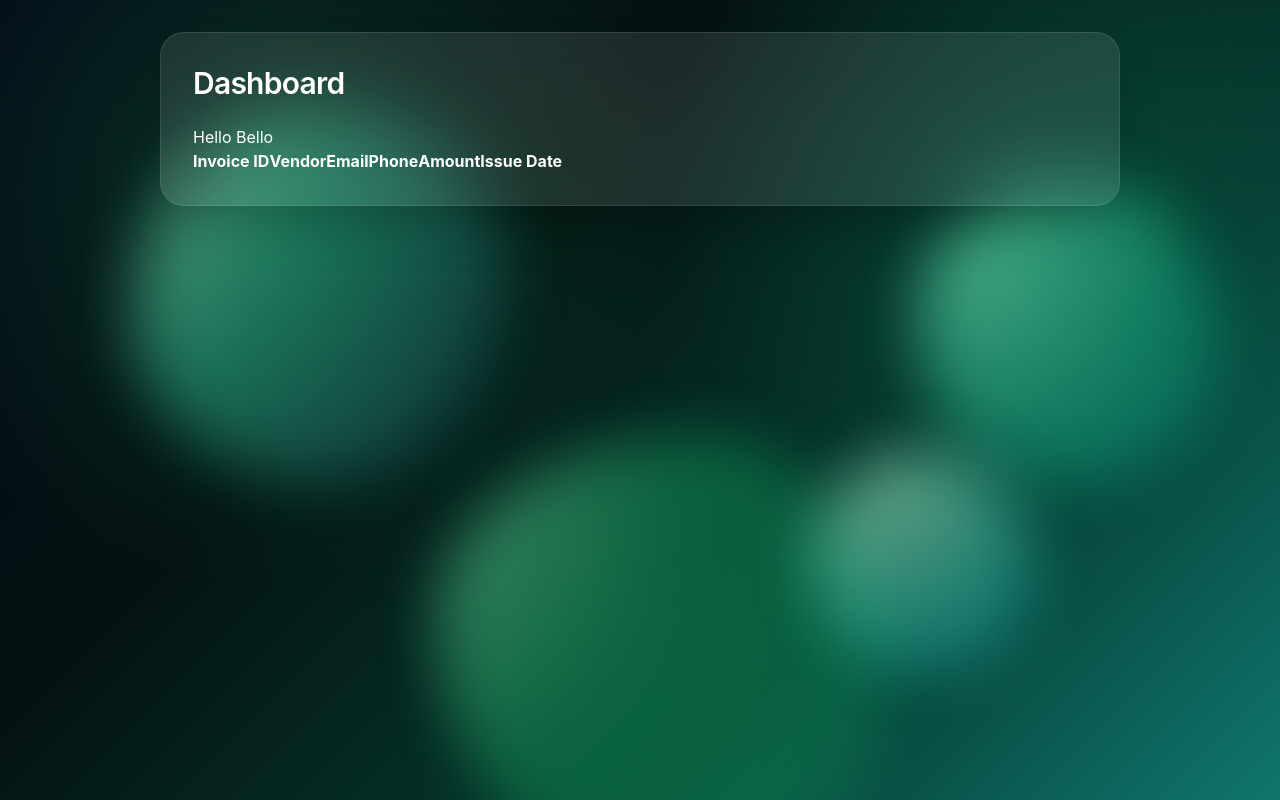
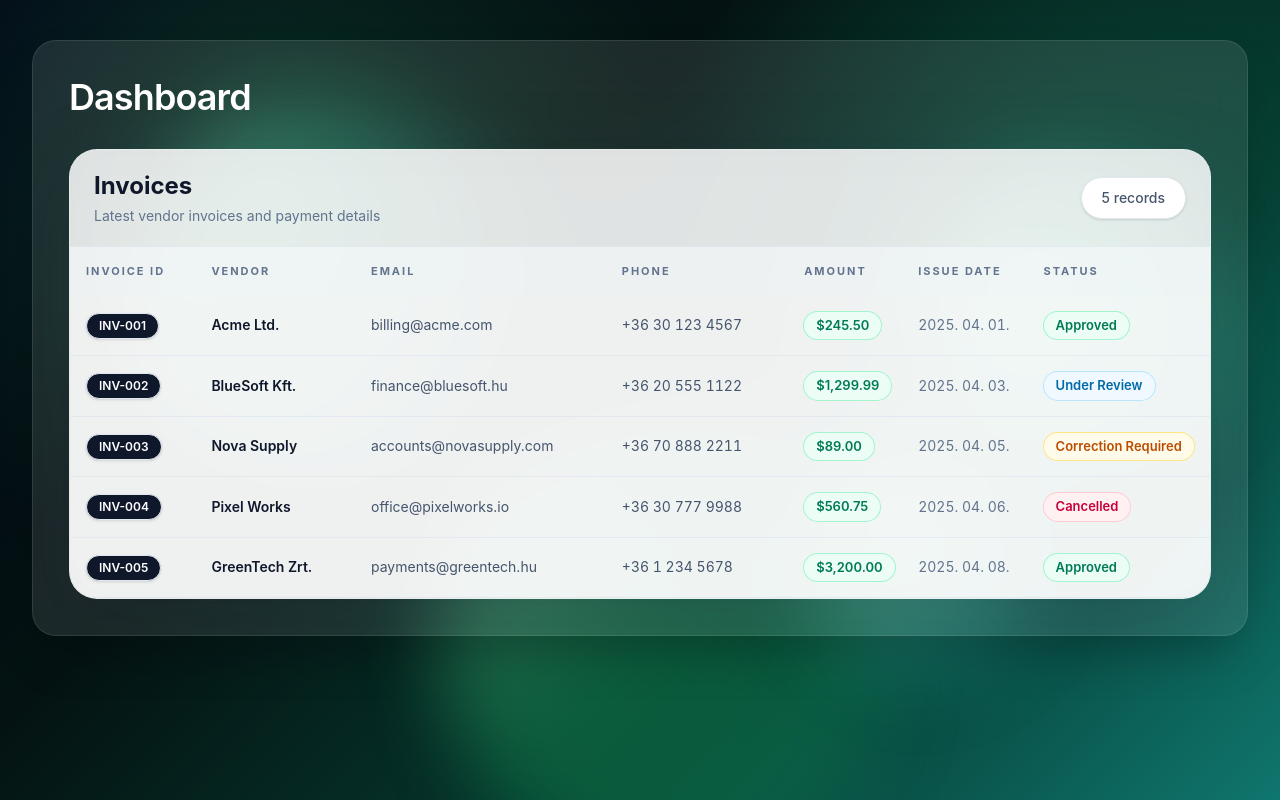
Before and after one commit to Antal-Teofil/Invoice-Processing-Pipeline, a React (Vite) app in the folder InvoiceProcessingPipeline/InvoiceProcessingPipeline.Dashboard/: page /dashboard in a window 1280 px wide. Built offline with nearby package versions, Linux system fonts and the light colour scheme.

Commit message:
basic invoice table style

```diff
--- a/InvoiceProcessingPipeline/InvoiceProcessingPipeline.Dashboard/src/components/InvoiceTable.tsx
+++ b/InvoiceProcessingPipeline/InvoiceProcessingPipeline.Dashboard/src/components/InvoiceTable.tsx
@@ -6,22 +6,55 @@ type InvoiceTableProperties = {
 
 export default function InvoiceTable({ invoiceRows }: InvoiceTableProperties) {
   return (
-    <table>
-      <thead>
+    <section className="overflow-hidden rounded-[28px] border border-white/60 bg-white/75 shadow-[0_20px_80px_rgba(15,23,42,0.18)] backdrop-blur-xl">
+      <div className="flex items-center justify-between border-b border-slate-200/70 bg-white/40 px-6 py-5">
+        <div>
+          <h2 className="text-2xl font-bold text-slate-900">Invoices</h2>
+          <p className="mt-1 text-sm text-slate-500">
+            Latest vendor invoices and payment details
+          </p>
+        </div>
+
+        <div className="whitespace-nowrap rounded-full border border-slate-200 bg-white px-5 py-2.5 text-sm font-medium text-slate-600 shadow-sm">
+          {invoiceRows.length} records
+        </div>
+      </div>
+
+      <div className="w-full">
+        <table className="w-full table-fixed border-collapse">
+          <thead className="bg-slate-50/80">
             <tr>
-          <th>Invoice ID</th>
-          <th>Vendor</th>
-          <th>Email</th>
-          <th>Phone</th>
-          <th>Amount</th>
-          <th>Issue Date</th>
+              <th className="w-[11%] px-4 py-4 text-left text-[11px] font-bold uppercase tracking-[0.18em] text-slate-500">
+                Invoice ID
+              </th>
+              <th className="w-[14%] px-4 py-4 text-left text-[11px] font-bold uppercase tracking-[0.18em] text-slate-500">
+                Vendor
+              </th>
+              <th className="w-[22%] px-4 py-4 text-left text-[11px] font-bold uppercase tracking-[0.18em] text-slate-500">
+                Email
+              </th>
+              <th className="w-[16%] px-4 py-4 text-left text-[11px] font-bold uppercase tracking-[0.18em] text-slate-500">
+                Phone
+              </th>
+              <th className="w-[10%] px-4 py-4 text-left text-[11px] font-bold uppercase tracking-[0.18em] text-slate-500">
+                Amount
+              </th>
+              <th className="w-[11%] px-4 py-4 text-left text-[11px] font-bold uppercase tracking-[0.18em] text-slate-500">
+                Issue Date
+              </th>
+              <th className="w-[16%] px-4 py-4 text-left text-[11px] font-bold uppercase tracking-[0.18em] text-slate-500">
+                Status
+              </th>
             </tr>
           </thead>
+
           <tbody>
             {invoiceRows.map((row) => (
               <InvoiceTableRow key={row.invoiceId} {...row} />
             ))}
           </tbody>
         </table>
+      </div>
+    </section>
   );
 }
--- a/InvoiceProcessingPipeline/InvoiceProcessingPipeline.Dashboard/src/components/InvoiceTableRow.tsx
+++ b/InvoiceProcessingPipeline/InvoiceProcessingPipeline.Dashboard/src/components/InvoiceTableRow.tsx
@@ -1,3 +1,9 @@
+export type InvoiceStatus =
+  | "Approved"
+  | "Correction Required"
+  | "Cancelled"
+  | "Under Review";
+
 export type InvoiceRow = {
   invoiceId: string;
   vendorName: string;
@@ -5,7 +11,34 @@ export type InvoiceRow = {
   phoneNumber: string;
   amount: number;
   issueDate: string;
+  status: InvoiceStatus;
 };
+
+const amountFormatter = new Intl.NumberFormat("en-US", {
+  style: "currency",
+  currency: "USD",
+});
+
+const dateFormatter = new Intl.DateTimeFormat("hu-HU", {
+  year: "numeric",
+  month: "2-digit",
+  day: "2-digit",
+});
+
+function getStatusClasses(status: InvoiceStatus) {
+  switch (status) {
+    case "Approved":
+      return "bg-emerald-50 text-emerald-700 ring-1 ring-emerald-200";
+    case "Correction Required":
+      return "bg-amber-50 text-amber-700 ring-1 ring-amber-200";
+    case "Cancelled":
+      return "bg-rose-50 text-rose-700 ring-1 ring-rose-200";
+    case "Under Review":
+      return "bg-sky-50 text-sky-700 ring-1 ring-sky-200";
+    default:
+      return "bg-slate-50 text-slate-700 ring-1 ring-slate-200";
+  }
+}
 
 export default function InvoiceTableRow({
   invoiceId,
@@ -14,15 +47,55 @@ export default function InvoiceTableRow({
   phoneNumber,
   amount,
   issueDate,
+  status,
 }: InvoiceRow) {
   return (
-    <tr>
-      <td>{invoiceId}</td>
-      <td>{vendorName}</td>
-      <td>{emailAddress}</td>
-      <td>{phoneNumber}</td>
-      <td>{amount}</td>
-      <td>{issueDate}</td>
+    <tr className="border-b border-slate-200/80 bg-white/70 transition-all duration-200 hover:bg-sky-50/70">
+      <td className="px-4 py-4 align-middle">
+        <span className="inline-flex whitespace-nowrap rounded-full border border-slate-200 bg-slate-900 px-3 py-1 text-xs font-semibold text-white shadow-sm">
+          {invoiceId}
+        </span>
+      </td>
+
+      <td className="px-4 py-4 align-middle">
+        <div className="truncate text-sm font-semibold text-slate-900">
+          {vendorName}
+        </div>
+      </td>
+
+      <td className="px-4 py-4 align-middle">
+        <a
+          href={`mailto:${emailAddress}`}
+          title={emailAddress}
+          className="block truncate text-sm text-slate-600 transition-colors hover:text-sky-600"
+        >
+          {emailAddress}
+        </a>
+      </td>
+
+      <td className="whitespace-nowrap px-4 py-4 align-middle text-sm text-slate-600 tabular-nums">
+        {phoneNumber}
+      </td>
+
+      <td className="px-4 py-4 align-middle">
+        <span className="inline-flex whitespace-nowrap rounded-full bg-emerald-50 px-3 py-1 text-[13px] font-semibold text-emerald-700 ring-1 ring-emerald-200">
+          {amountFormatter.format(amount)}
+        </span>
+      </td>
+
+      <td className="whitespace-nowrap px-4 py-4 align-middle text-sm text-slate-500 tabular-nums">
+        {dateFormatter.format(new Date(issueDate))}
+      </td>
+
+      <td className="px-4 py-4 align-middle">
+        <span
+          className={`inline-flex whitespace-nowrap rounded-full px-3 py-1 text-[13px] font-semibold ${getStatusClasses(
+            status
+          )}`}
+        >
+          {status}
+        </span>
+      </td>
     </tr>
   );
 }
--- a/InvoiceProcessingPipeline/InvoiceProcessingPipeline.Dashboard/src/index.css
+++ b/InvoiceProcessingPipeline/InvoiceProcessingPipeline.Dashboard/src/index.css
@@ -21,8 +21,8 @@ body {
   position: absolute;
   pointer-events: none;
   border-radius: 58% 42% 63% 37% / 42% 38% 62% 58%;
-  filter: blur(30px);
-  opacity: 0.66;
+  filter: blur(40px);
+  opacity: 0.55;
   will-change: transform, border-radius, background-position;
   background-size: 180% 180%;
   animation:
--- a/InvoiceProcessingPipeline/InvoiceProcessingPipeline.Dashboard/src/layout/DashboardLayout.tsx
+++ b/InvoiceProcessingPipeline/InvoiceProcessingPipeline.Dashboard/src/layout/DashboardLayout.tsx
@@ -10,9 +10,9 @@ export default function DashboardLayout() {
       <div className="bubble bubble-3" />
       <div className="bubble bubble-4" />
 
-      <main className="relative z-10 mx-auto max-w-5xl p-8">
-        <section className="rounded-3xl border border-white/10 bg-white/10 p-8 shadow-2xl backdrop-blur-xl">
-          <h1 className="mb-6 text-3xl font-semibold tracking-tight">Dashboard</h1>
+      <main className="relative z-10 mx-auto max-w-[1450px] px-8 py-10">
+        <section className="rounded-3xl border border-white/10 bg-white/10 p-9 shadow-2xl backdrop-blur-xl">
+          <h1 className="mb-8 text-4xl font-semibold tracking-tight">Dashboard</h1>
           <Outlet />
         </section>
       </main>
--- a/InvoiceProcessingPipeline/InvoiceProcessingPipeline.Dashboard/src/pages/HomePage.tsx
+++ b/InvoiceProcessingPipeline/InvoiceProcessingPipeline.Dashboard/src/pages/HomePage.tsx
@@ -1,10 +1,54 @@
 import InvoiceTable from "../components/InvoiceTable";
+import { type InvoiceRow } from "../components/InvoiceTableRow";
 
 export default function HomePage() {
-    return (
-        <>
-            <p>Hello Bello</p>
-            <InvoiceTable invoiceRows={[]}></InvoiceTable>
-        </>
-    );
+  const invoiceRows: InvoiceRow[] = [
+    {
+      invoiceId: "INV-001",
+      vendorName: "Acme Ltd.",
+      emailAddress: "billing@acme.com",
+      phoneNumber: "+36 30 123 4567",
+      amount: 245.5,
+      issueDate: "2025-04-01",
+      status: "Approved",
+    },
+    {
+      invoiceId: "INV-002",
+      vendorName: "BlueSoft Kft.",
+      emailAddress: "finance@bluesoft.hu",
+      phoneNumber: "+36 20 555 1122",
+      amount: 1299.99,
+      issueDate: "2025-04-03",
+      status: "Under Review",
+    },
+    {
+      invoiceId: "INV-003",
+      vendorName: "Nova Supply",
+      emailAddress: "accounts@novasupply.com",
+      phoneNumber: "+36 70 888 2211",
+      amount: 89.0,
+      issueDate: "2025-04-05",
+      status: "Correction Required",
+    },
+    {
+      invoiceId: "INV-004",
+      vendorName: "Pixel Works",
+      emailAddress: "office@pixelworks.io",
+      phoneNumber: "+36 30 777 9988",
+      amount: 560.75,
+      issueDate: "2025-04-06",
+      status: "Cancelled",
+    },
+    {
+      invoiceId: "INV-005",
+      vendorName: "GreenTech Zrt.",
+      emailAddress: "payments@greentech.hu",
+      phoneNumber: "+36 1 234 5678",
+      amount: 3200.0,
+      issueDate: "2025-04-08",
+      status: "Approved",
+    },
+  ];
+
+  return <InvoiceTable invoiceRows={invoiceRows} />;
 }
```
Lines whose indentation alone changed are shown as unchanged.
